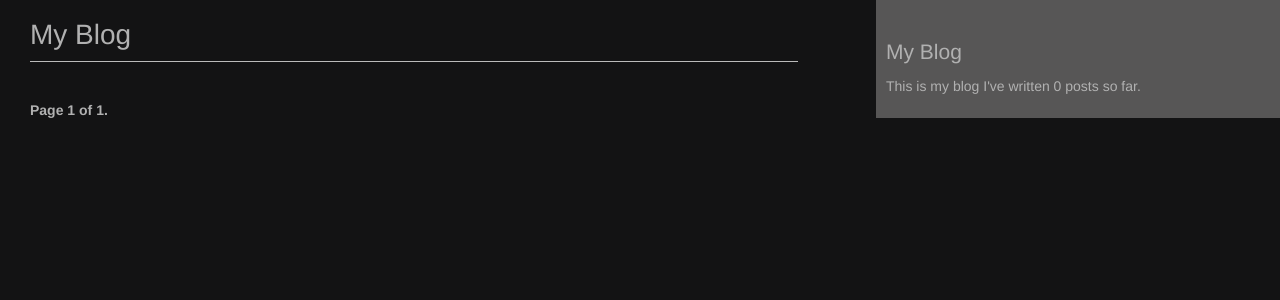
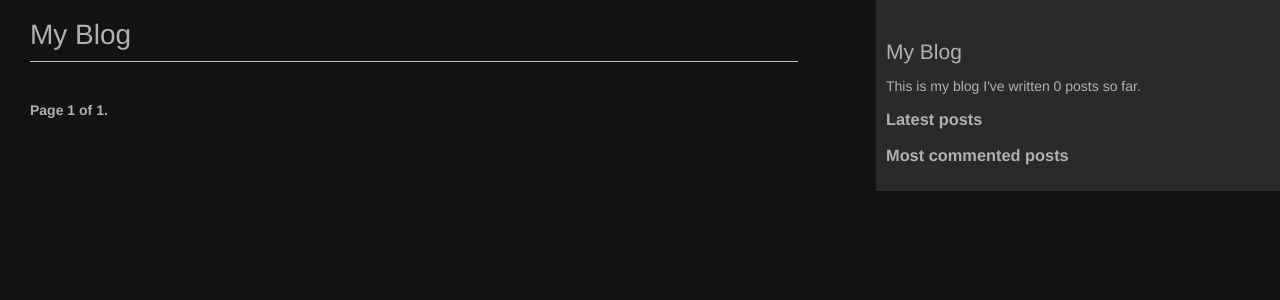
Before and after one commit to kravchend/Site_Blog_Django_project, a Django app: page /blog/ in a window 1280 px wide. Shown: the top 300 px of the page. Run offline with Django 5.2, Linux system fonts and the light colour scheme; data that the repository does not hold is empty.

Commit message:
Работа сшаблонами и тегами

```diff
--- a/blog/static/css/blog.css
+++ b/blog/static/css/blog.css
@@ -33,7 +33,7 @@ h2 {
     float:right;
     width:30%;
     padding:10px;
-    background: #575656;
+    background: #2b2a2a;
     height:100%;
 }
 
--- a/blog/templates/blog/base.html
+++ b/blog/templates/blog/base.html
@@ -18,6 +18,17 @@
         This is my blog
         I've written {% total_posts %} posts so far.
     </p>
+    <h3>Latest posts</h3>
+    {% show_latest_posts 3 %}
+    <h3>Most commented posts</h3>
+    {% get_most_commented_posts as most_commented_posts %}
+    <ul>
+        {% for post in most_commented_posts %}
+            <li>
+                <a href="{{ post.get_absolute_url }}">{{ post.title }}</a>
+            </li>
+        {% endfor %}
+    </ul>
 </div>
 </body>
 </html>
--- a/blog/templates/blog/post/detail.html
+++ b/blog/templates/blog/post/detail.html
@@ -1,4 +1,5 @@
 {% extends "blog/base.html" %}
+{% load blog_tags %}
 
 {% block title %}{{ post.title }}{% endblock %}
 
@@ -7,12 +8,12 @@
     <p class="date">
         Published {{ post.publish }} by {{ post.author }}
     </p>
-    {{ post.body|linebreaks }}
+    {{ post.body|markdown }}
     <p>
         <a href="{% url 'blog:post_share' post.id %}">Share this post</a>
     </p>
     <h2>Similar posts</h2>
-    {% for similar_post in similar_posts %}
+    {% for post in similar_posts %}
         <p>
             <a href="{{ post.get_absolute_url }}">{{ post.title }}</a>
         </p>
--- /dev/null
+++ b/blog/templates/blog/post/latest_posts.html
@@ -0,0 +1,7 @@
+<ul>
+  {% for post in latest_posts %}
+    <li>
+      <a href="{{ post.get_absolute_url }}">{{ post.title }}</a>
+    </li>
+  {% endfor %}
+</ul>
--- a/blog/templates/blog/post/list.html
+++ b/blog/templates/blog/post/list.html
@@ -1,4 +1,5 @@
 {% extends "blog/base.html" %}
+{% load blog_tags %}
 
 {% block title %}My Blog{% endblock %}
 
@@ -14,15 +15,15 @@
             </a>
         </h2>
         <p class="tags">
-        {% for tag in post.tags.all %}
-            <a href="{% url 'blog:post_list_by_tag' tag.slug %}">{{ tag.name }}</a>
-            {% if not forloop.last %}, {% endif %}
-        {% endfor %}
+            {% for tag in post.tags.all %}
+                <a href="{% url 'blog:post_list_by_tag' tag.slug %}">{{ tag.name }}</a>
+                {% if not forloop.last %}, {% endif %}
+            {% endfor %}
         </p>
         <p class="date">
             Published: {{ post.publish }} by {{ post.author }}
         </p>
-        {{ post.body | truncatewords:30 | linebreaks }}
+        {{ post.body | markdown | truncatewords_html:30 }}
     {% endfor %}
     {% include "pagination.html" with page=posts %}
 {% endblock %}
--- a/blog/templatetags/blog_tags.py
+++ b/blog/templatetags/blog_tags.py
@@ -1,8 +1,30 @@
 from django import template
 from ..models import Post
+from django.db.models import Count
+from django.utils.safestring import mark_safe
+import markdown
 
 register = template.Library()
+
 
 @register.simple_tag
 def total_posts():
     return Post.published.count()
+
+
+@register.inclusion_tag('blog/post/latest_posts.html')
+def show_latest_posts(count=5):
+    latest_posts = Post.published.order_by('-publish')[:count]
+    return {'latest_posts': latest_posts}
+
+
+@register.simple_tag
+def get_most_commented_posts(count=5):
+    return Post.published.annotate(
+        total_comments=Count('comments')
+    ).order_by('-total_comments')[:count]
+
+
+@register.filter(name='markdown')
+def markdown_format(text):
+    return mark_safe(markdown.markdown(text))
--- a/requirements.txt
+++ b/requirements.txt
@@ -1,3 +1,5 @@
 asgiref==3.8.1
 Django==5.2.1
+django-taggit==6.1.0
+Markdown==3.8
 sqlparse==0.5.3
```
Lines whose indentation alone changed are shown as unchanged.
